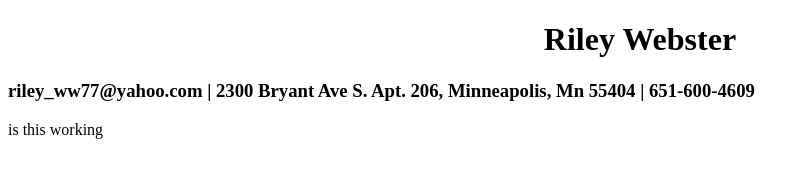
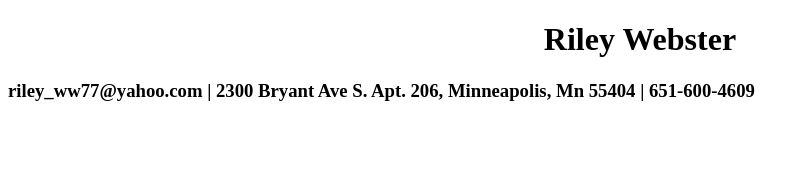
Before and after one commit to rileyww77/resume, a plain HTML site: page index.html in a window 1280 px wide. Shown: the whole page, without its empty margins (0-810 px from the left). Drawn offline with Linux system fonts and the light colour scheme.

Commit message:
Update index.html

```diff
--- a/index.html
+++ b/index.html
@@ -11,7 +11,7 @@
 
 
 <body>
-  <p> is this working</p>
+  <p>  </p>
   </body>
 
 
```
